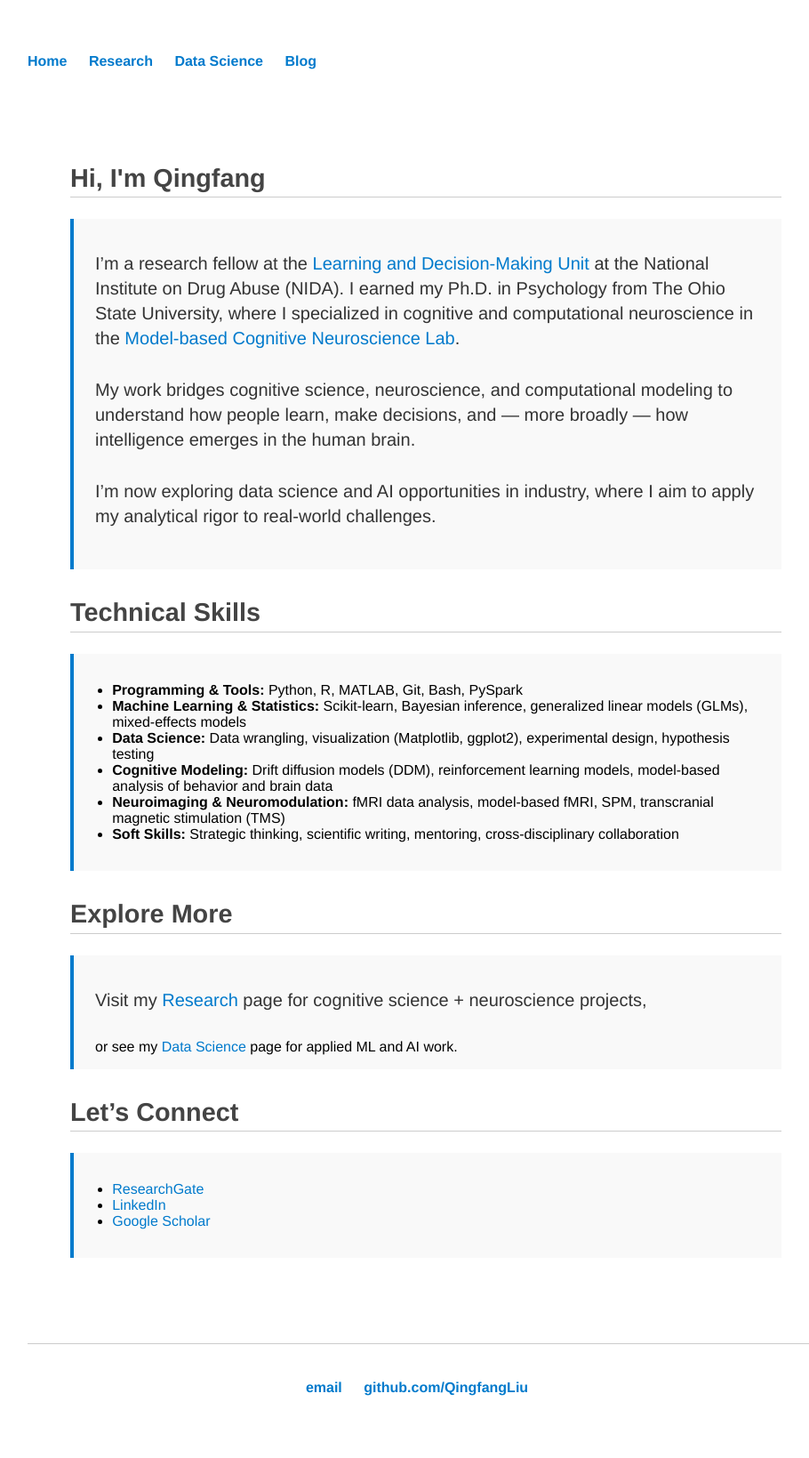
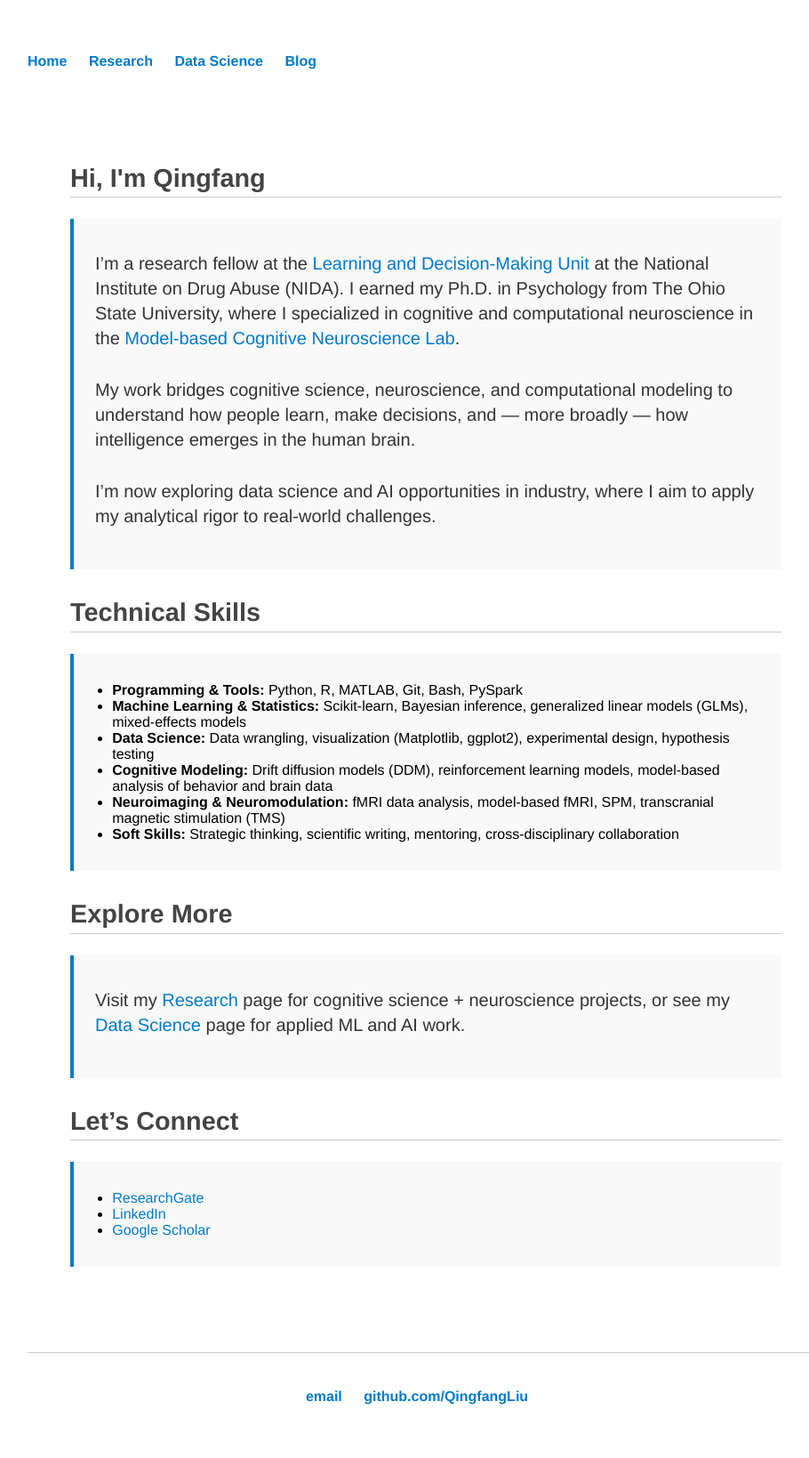
Before and after one commit to QingfangLiu/qingfangliu.github.io, a Jekyll site: the page built from index.html, in a window 1280 px wide. Shown: the whole page at 89% size, without its empty margins (161-1071 px from the left). Built offline with Jekyll 4.4.1, drawn with Linux system fonts in a browser that asks for light colours.

Commit message:
edit main

```diff
--- a/index.html
+++ b/index.html
@@ -38,7 +38,8 @@
   <h2 style="border-bottom: 1px solid #ccc; padding-bottom: 0.3rem; margin-top: 2rem;">Explore More</h2>
 
   <div style="background: #f9f9f9; padding: 1rem 1.5rem; border-left: 4px solid #007acc; margin-top: 1rem;">
-    <p>Visit my <a href="/Research" style="color: #007acc;">Research</a> page for cognitive science + neuroscience projects,</p> or see my <a href="/DataScience" style="color: #007acc;">Data Science</a> page for applied ML and AI work.
+    <p>Visit my <a href="/Research" style="color: #007acc;">Research</a> page for cognitive science + neuroscience projects, or see my <a href="/DataScience" style="color: #007acc;">Data Science</a> page for applied ML and AI work.
+    </p>
   </div>
 
   <h2 style="border-bottom: 1px solid #ccc; padding-bottom: 0.3rem; margin-top: 2rem;">Let’s Connect</h2>
```
